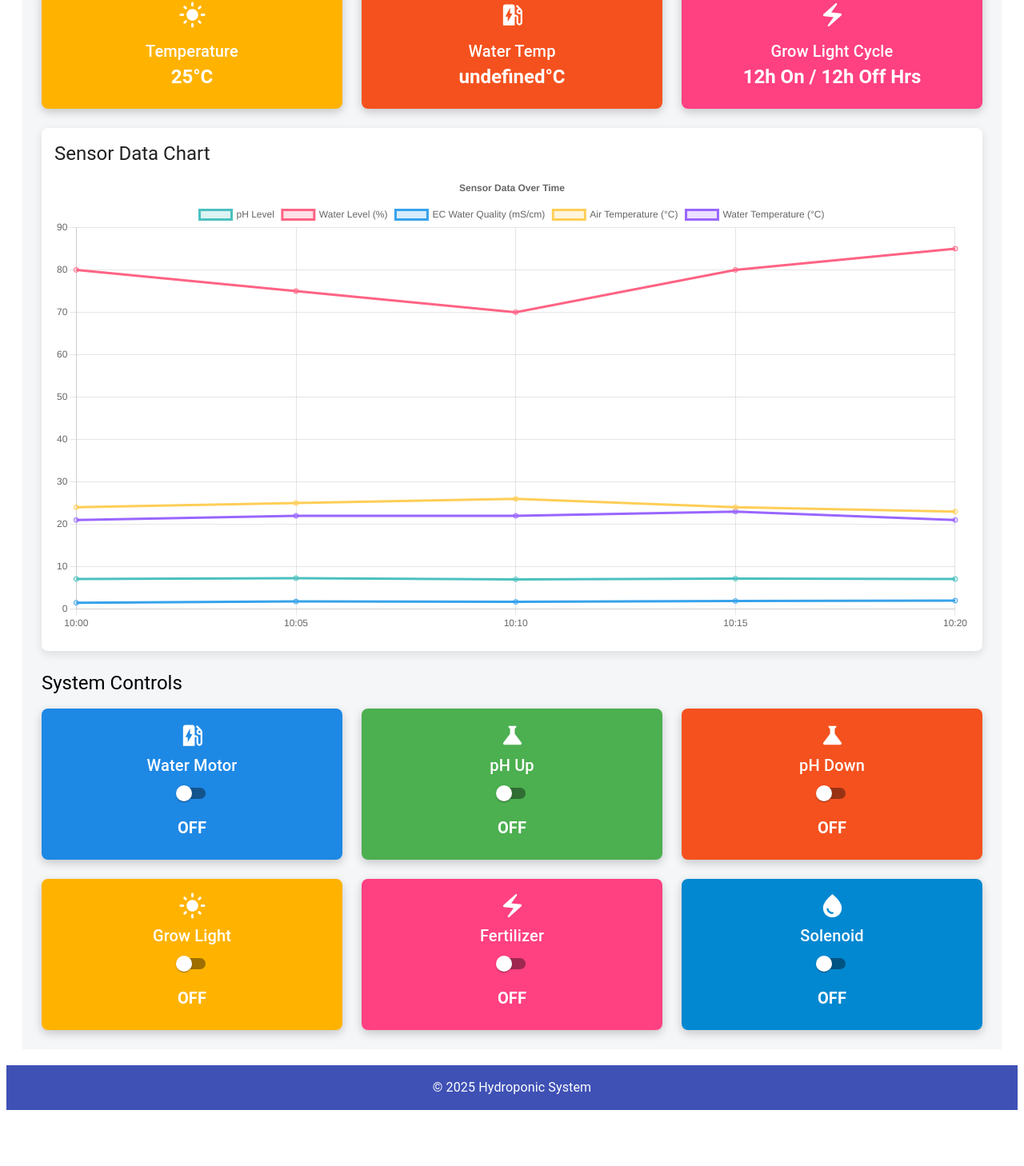
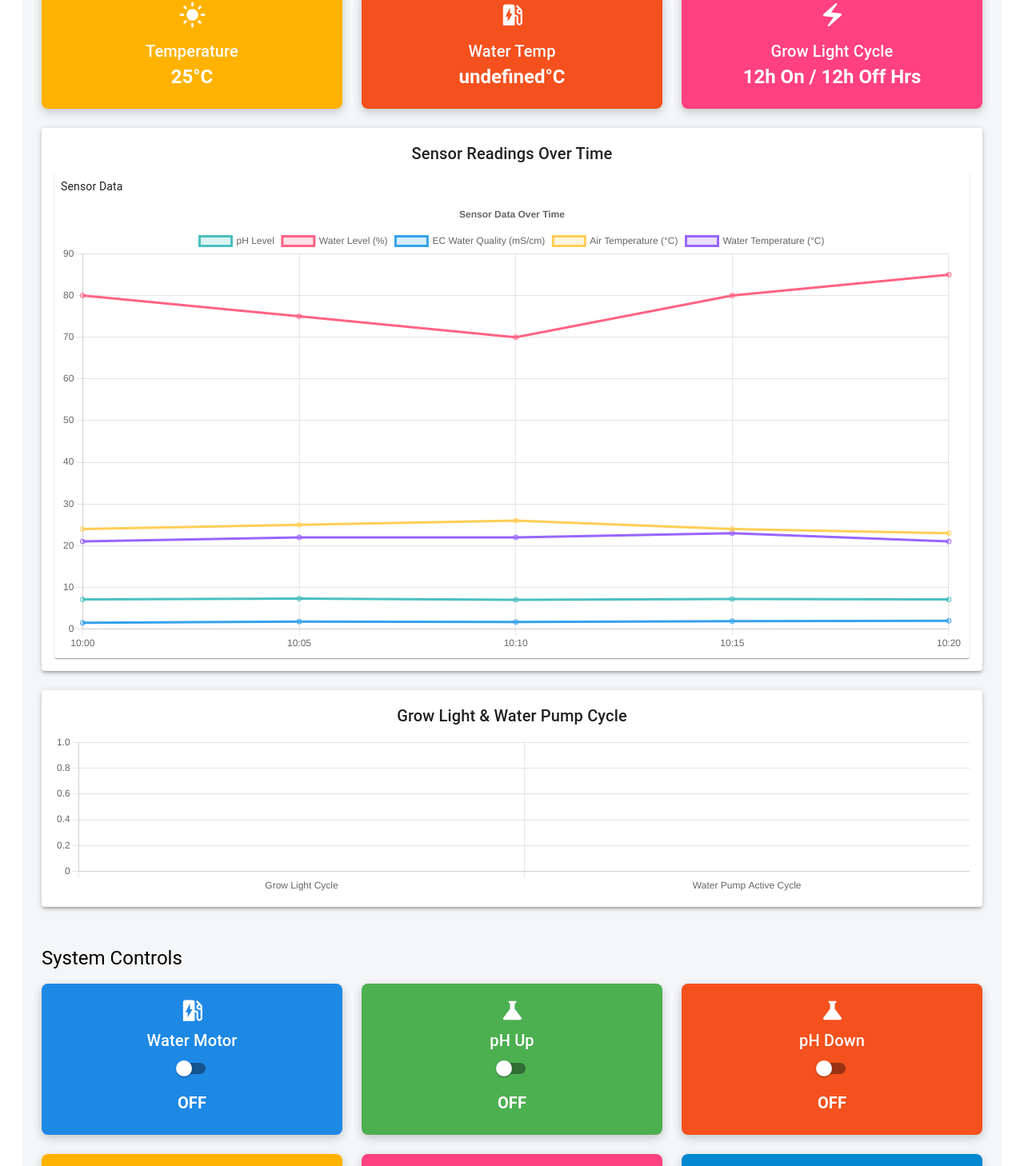
Before and after one commit to nimsara21/hydrophonic-system-frontend, a React (Create React App) app: page / in a window 1280 px wide. Shown: the part 316-1774 px from the top of the page at 80% size. Before the commit the page ends 1712 px from the top, so only its background shows below. Built offline with nearby package versions, Linux system fonts and the light colour scheme; no server answers.

Commit message:
adding the light chart

```diff
--- a/src/components/Dashboard.js
+++ b/src/components/Dashboard.js
@@ -5,6 +5,7 @@ import { fetchSensorData } from "../redux/hydroponicSlice";
 import SensorChart from "./SensorChart";
 import ControlPanel from "./ControlPanel";
 import { Opacity, LightMode, Science, ElectricBolt, EvStation, WaterDrop } from "@mui/icons-material";
+import LightPumpChart from "./LightPumpChart";
 
 const Dashboard = () => {
   const dispatch = useDispatch();
@@ -24,10 +25,6 @@ const Dashboard = () => {
       setOpenSnackbar(true);
     }
   }, [status]);
-
-  const handleRefresh = () => {
-    dispatch(fetchSensorData());
-  };
 
   const handleCloseSnackbar = () => {
     setOpenSnackbar(false);
@@ -52,6 +49,9 @@ const Dashboard = () => {
       </Snackbar>
 
       <Grid container spacing={3}>
+
+
+
         {/* Sensor Data Cards */}
         {sensorReadings.map((reading, index) => (
           <Grid item xs={12} sm={6} md={4} key={index}>
@@ -79,18 +79,32 @@ const Dashboard = () => {
           </Grid>
         ))}
 
+         {/* Sensor Chart - Full Width on Top */}
+         <Grid item xs={12}>
+          <Paper elevation={3} sx={{ padding: 2 }}>
+            <Typography variant="h6" align="center" gutterBottom>
+              Sensor Readings Over Time
+            </Typography>
+            <SensorChart />
+          </Paper>
+        </Grid>
 
+        {/* Light & Pump Cycle Chart - Full Width on Second Line */}
+        <Grid item xs={12}>
+          <Paper elevation={3} sx={{ padding: 2 }}>
+            <Typography variant="h6" align="center" gutterBottom>
+              Grow Light & Water Pump Cycle
+            </Typography>
+            <LightPumpChart />
+          </Paper>
+        </Grid>
 
-        {/* Sensor Chart */}
+        {/* Control Panel */}
         <Grid item xs={12}>
-          <SensorChart />
-        </Grid>
-      </Grid>
-
-              {/* Control Panel */}
-              <Grid item xs={12}>
           <ControlPanel />
         </Grid>
+
+      </Grid>
     </Box>
   );
 };
--- /dev/null
+++ b/src/components/LightPumpChart.js
@@ -0,0 +1,42 @@
+import React from 'react';
+import { Bar } from 'react-chartjs-2';
+import { Chart as ChartJS, BarElement, CategoryScale, LinearScale, Title, Tooltip, Legend } from 'chart.js';
+import { useSelector } from 'react-redux';
+
+ChartJS.register(BarElement, CategoryScale, LinearScale, Title, Tooltip, Legend);
+
+const LightPumpChart = () => {
+  const { sensorData } = useSelector((state) => state.hydroponic);
+
+  const data = {
+    labels: ['Grow Light Cycle', 'Water Pump Active Cycle'],
+    datasets: [
+      {
+        label: 'Duration (hours)',
+        data: [sensorData.growLightCycle, sensorData.waterPumpCycle],
+        backgroundColor: ['#ffbe76', '#6a89cc'],
+        borderRadius: 5,
+      },
+    ],
+  };
+
+  const options = {
+    responsive: true,
+    maintainAspectRatio: false,
+    plugins: {
+      legend: { display: false },
+      tooltip: { enabled: true },
+    },
+    scales: {
+      y: { beginAtZero: true },
+    },
+  };
+
+  return (
+    <div style={{ height: 200 }}>
+      <Bar data={data} options={options} />
+    </div>
+  );
+};
+
+export default LightPumpChart;
--- a/src/components/SensorChart.js
+++ b/src/components/SensorChart.js
@@ -58,15 +58,13 @@ const SensorChart = () => {
   };
 
   return (
-    <Card style={{ backgroundColor: '#ffffff', borderRadius: 8, boxShadow: '0px 4px 12px rgba(0,0,0,0.1)' }}>
-      <CardContent>
-        <Typography variant="h5" style={{ marginBottom: 10 }}>
-          Sensor Data Chart
-        </Typography>
-        <Line data={chartData} options={options} />
-      </CardContent>
+    <Card sx={{ p: 1, boxShadow: 1 }}>
+      <Typography variant="body2" mb={1}>Sensor Data</Typography>
+      <Line data={chartData} options={options} />
     </Card>
   );
+
+
 };
 
 export default SensorChart;
```
